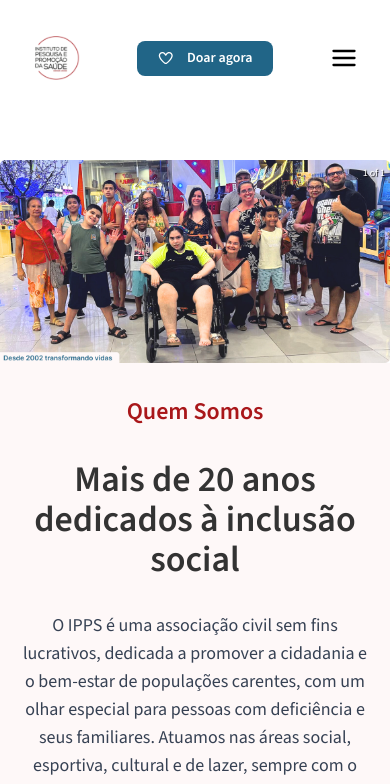
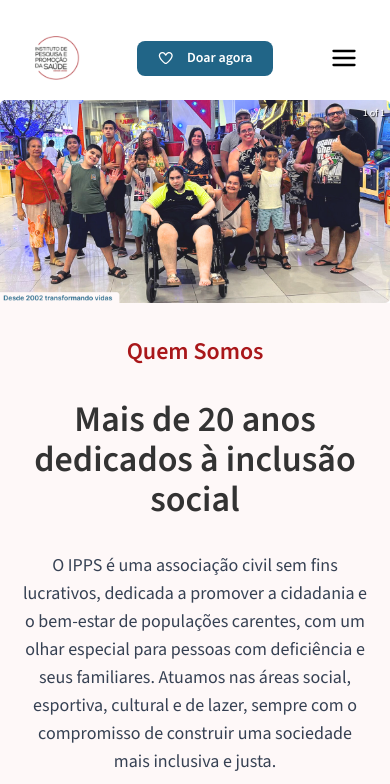
Before and after one commit to MF-Sergio/IPPS, a React (Vite) app: page / in a window 390 px wide. Shown: the top 784 px of the page. Built offline with nearby package versions, Linux system fonts and the light colour scheme.

Commit message:
fix: ajuste da margin main para resolução mobile

```diff
--- a/src/App.tsx
+++ b/src/App.tsx
@@ -7,7 +7,7 @@ function AppContent() {
   return (
     <>
       <Header />
-      <main className="mx-auto mt-15 w-full max-w-[1160px]">
+      <main className="mx-auto sm:mt-15 w-full max-w-[1160px]">
         <Routes>
           {routes.map((route) => (
             <Route key={route.path} path={route.path} element={route.element} />
```
